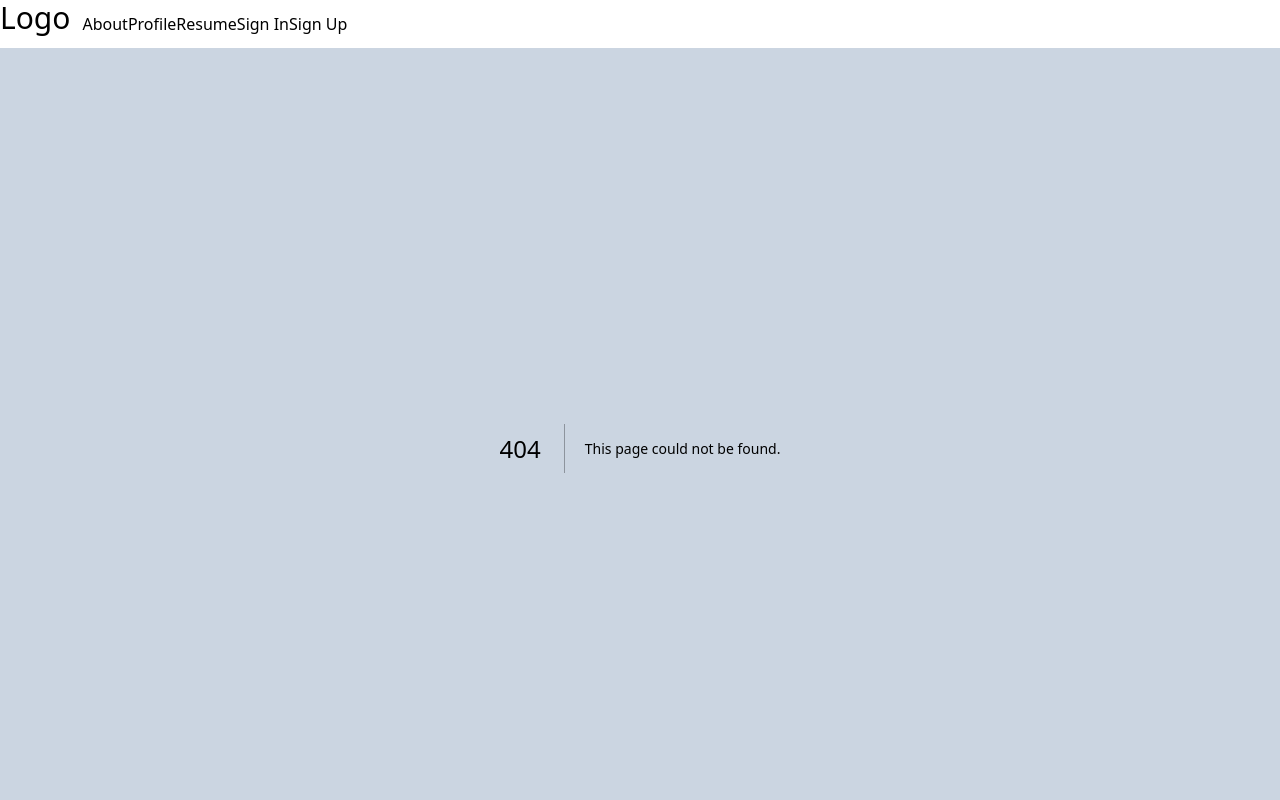
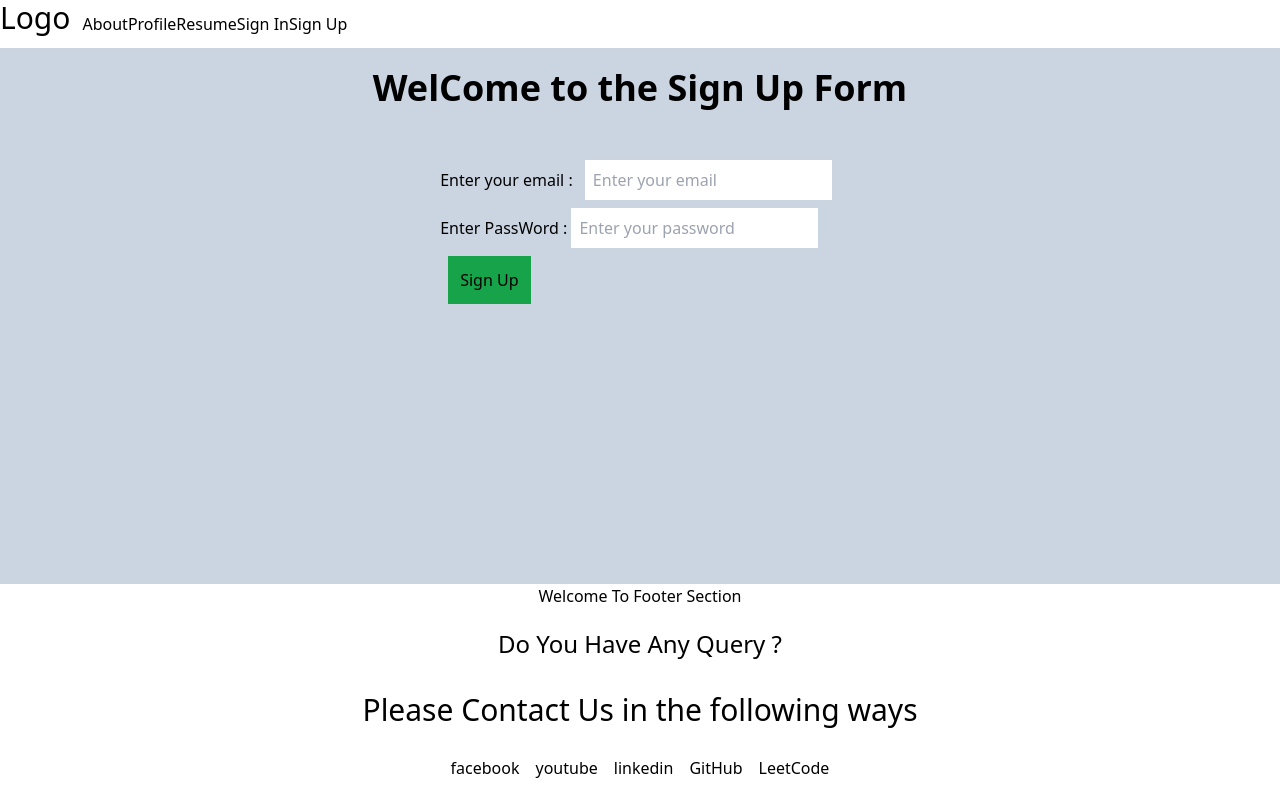
Before and after one commit to TohaShaleh/Frontend-Projects, a Next.js app in the folder my_personal_website/: page /Sign_up in a window 1280 px wide. Before the commit this address had no page. Shown: the top 800 px of the page. Built offline with nearby package versions, Linux system fonts and the light colour scheme.

Commit message:
Added Sign up page

```diff
--- /dev/null
+++ b/my_personal_website/app/Sign_up/page.js
@@ -0,0 +1,85 @@
+"use client"
+import React, { useState } from 'react'
+
+function Sign_up() {
+
+  // localStorage.clear()   -->  Clearing the LocalStorage
+
+  const [email, setemail] = useState("")
+  const [password, setpassword] = useState("")
+  const [store, setstore] = useState([])
+  const [stat, setstat] = useState(false)
+
+const upemail=(e)=>{
+  setemail(e.target.value);
+}
+
+const uppass=(e)=>{
+  setpassword(e.target.value);
+}
+
+
+const upstore=(e)=>{
+  e.preventDefault();
+
+  // setstore(...store, {email,password});
+if(password.length>=5){
+
+ // Store the email and password in key-value pairs
+//  localStorage.setItem("userEmail", email);
+//  localStorage.setItem("userPassword", password);
+
+ localStorage.setItem(email,password); //Email and password are stored in a key value pairs
+ alert("Sign up completed! Data stored in local storage.");
+ setstat(true);  // Sign up completed , Now the form will disappear
+ setpassword("");
+ setemail("");
+
+}
+
+else{
+    alert("password size must be at least 5");
+    alert(`Your Password Size is : ${password.length}`)
+}
+
+
+}
+
+
+
+  return (
+    <>
+
+     {stat?(
+        <div className='m-5 text-center'>
+          <h1 className='text-4xl p-3'>AlhamDulillah! Sign Up Completed Brother</h1>
+          <h2 className='text-3xl p-3'>Now You Can Sign In</h2>
+      </div>
+     ):(
+        <div className="main1 flex flex-col items-center">
+
+        <h1 className='text-4xl font-bold m-5'>WelCome to the Sign Up Form</h1>
+           <div className="form m-6 ">
+             <form action="" onSubmit={upstore} >
+               <label htmlFor="email">Enter your email : </label>
+               <input className='p-2 m-2' type="email" value={email} onChange={upemail} required placeholder='Enter your email'/> <br />
+
+               <label htmlFor="password">Enter PassWord : </label>
+               <input className='p-2 bottom-1' type="password" value={password} onChange={uppass} required placeholder='Enter your password' /> <br />
+
+               <button type='submit' className='bg-green-600 m-2 p-3 hover:bg-blue-500'>Sign Up</button>
+             </form>
+           </div>
+
+        </div>
+
+     )}
+
+
+
+
+    </>
+  )
+}
+
+export default Sign_up
```
